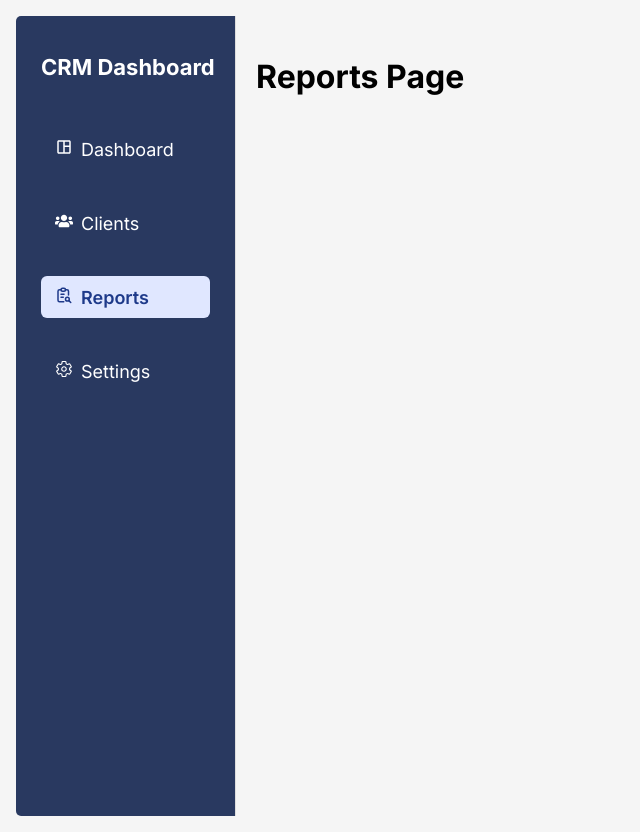
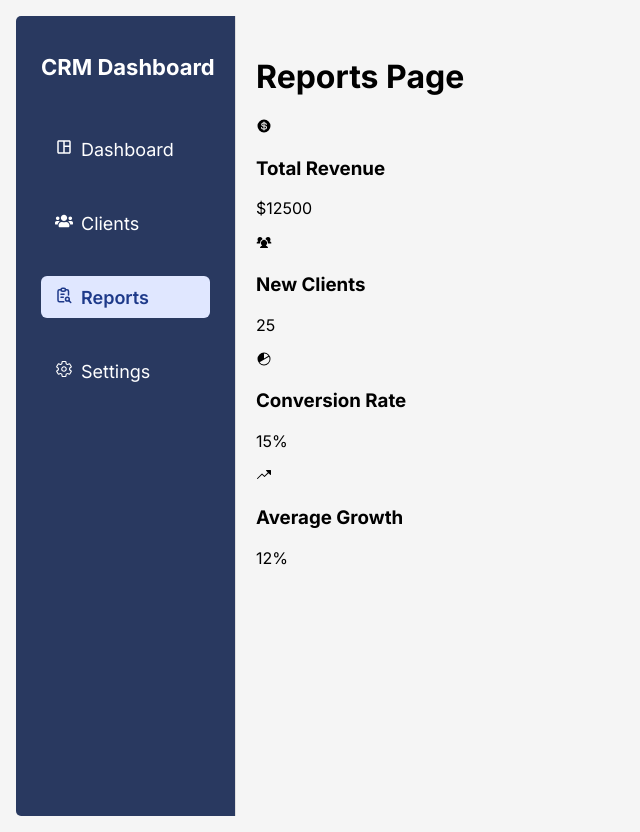
Before and after one commit to FixedBits/client-dashboard, a React (Vite) app: page /reports in a window 1280 px wide. Shown: the whole page, without its empty margins (0-640 px from the left). Built offline with nearby package versions, Linux system fonts and the light colour scheme.

Commit message:
Add reports data file and connect Reports page to real data via Stats Row

```diff
--- a/src/components/Reports.jsx
+++ b/src/components/Reports.jsx
@@ -1,5 +1,14 @@
+import StatsRow from "./Reports/StatsRow";
+import { reportsData } from "../data/reportsData";
+
 function Reports() {
-  return <h1>Reports Page</h1>;
+  return (
+    <div className="reports-page">
+      <h1>Reports Page</h1>
+
+      <StatsRow data={reportsData.stats} />
+    </div>
+  );
 }
 
 export default Reports;
--- /dev/null
+++ b/src/data/reportsData.js
@@ -0,0 +1,8 @@
+export const reportsData = {
+  stats: {
+    totalRevenue: 12500,
+    newClients: 25,
+    conversionRate: 15,
+    averageGrowth: 12,
+  },
+};
```
